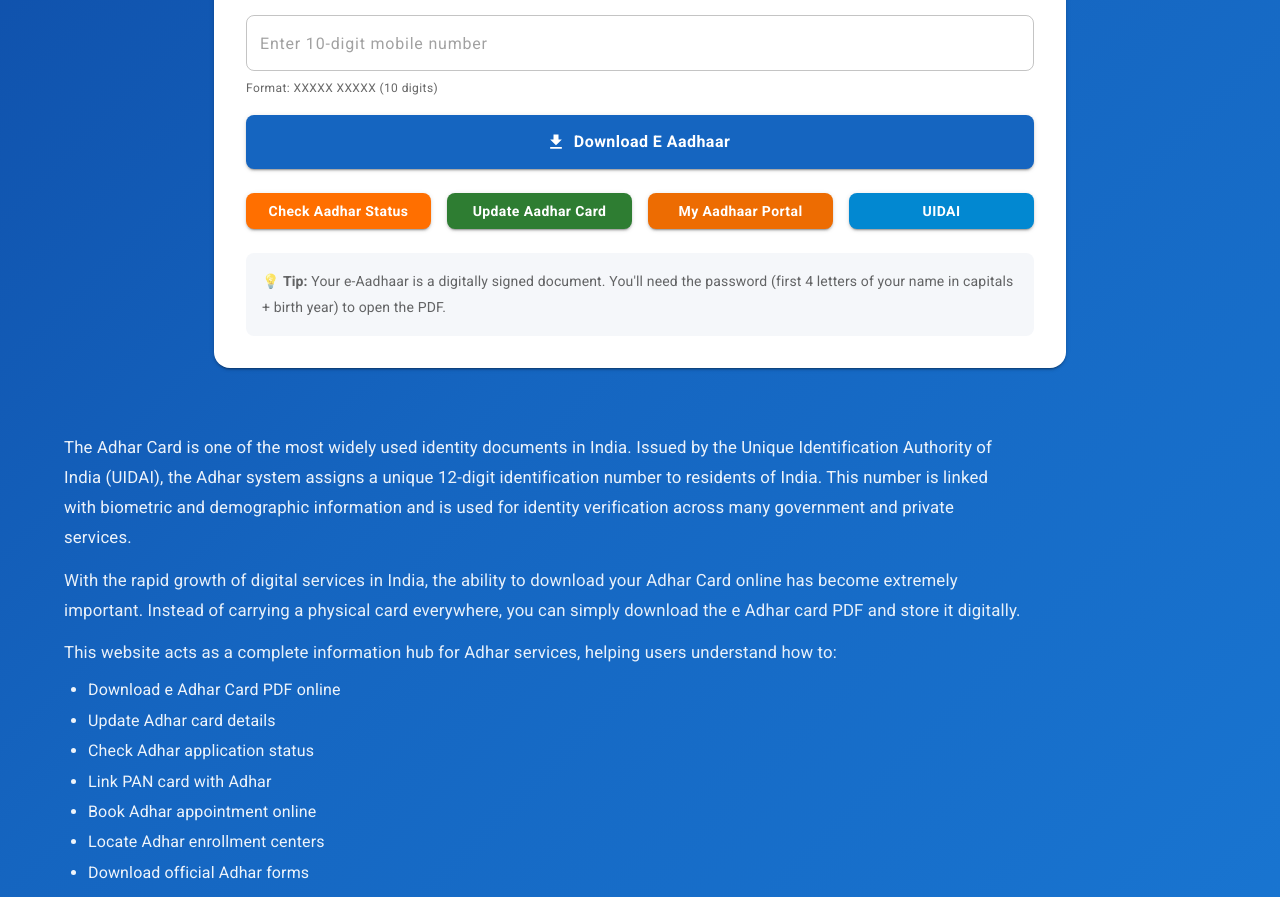
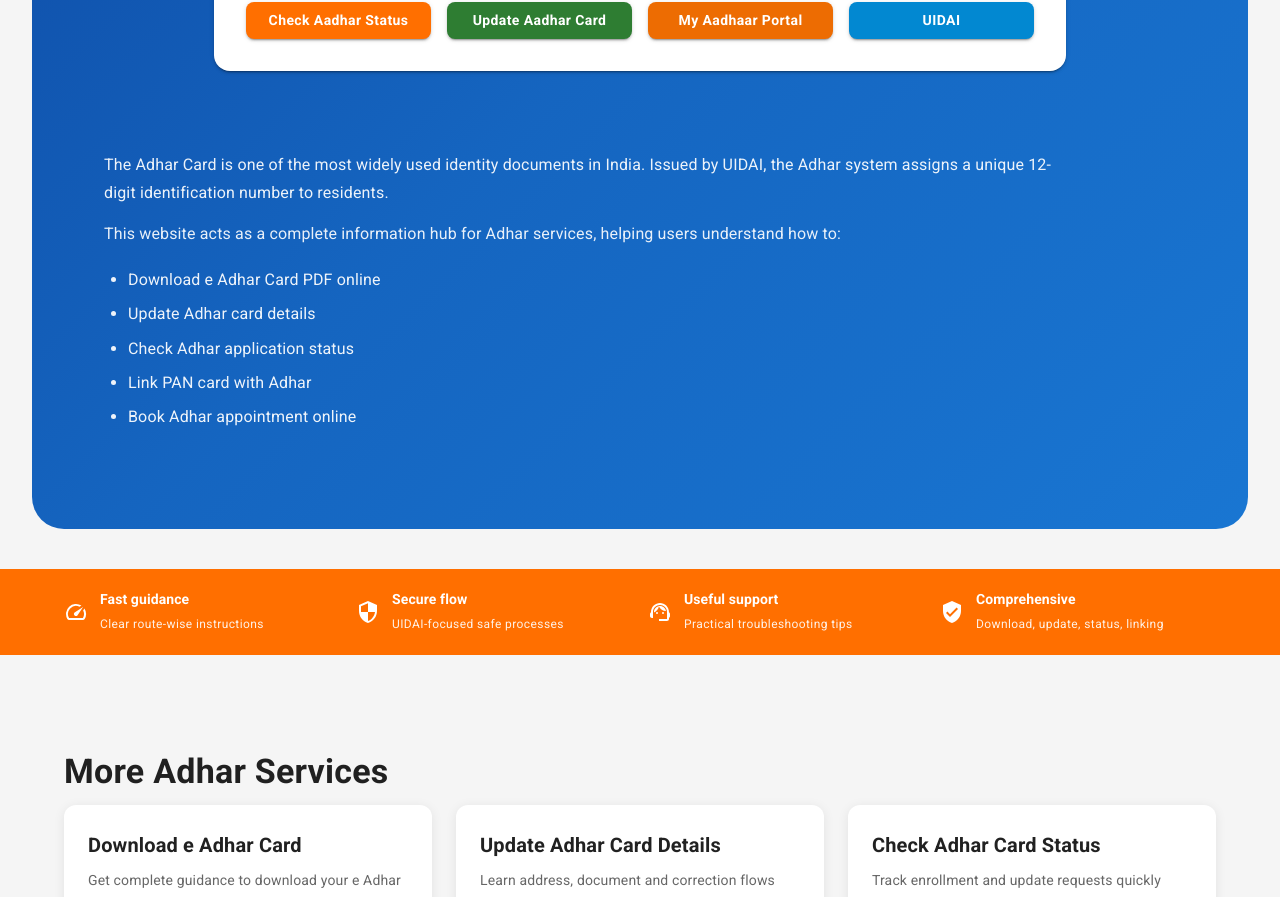
Before and after one commit to chiragtelar/aadharcard, a React (Create React App) app: page / in a window 1280 px wide. Shown: the part 619-1516 px from the top of the page. Built offline with nearby package versions, Linux system fonts and the light colour scheme.

Commit message:
Hero section update

```diff
--- a/src/components/QuickAadharDownload.jsx
+++ b/src/components/QuickAadharDownload.jsx
@@ -49,7 +49,7 @@
   return (
     <Box sx={{ bgcolor: 'linear-gradient(rgba(13, 71, 161, 0.08), rgba(25, 118, 210, 0.08))', py: { xs: 6, md: 8 } }}>
       <Container maxWidth="md">
-        <Typography
+        {/*<Typography
           component="h2"
           variant="h5"
           fontWeight={700}
@@ -58,13 +58,13 @@
         >
           Aadhar Card Download – Get E Aadhaar
         </Typography>
-        <Typography
+         <Typography
           variant="body1"
           color="text.secondary"
           sx={{ textAlign: 'center', mb: 4, lineHeight: 1.8 }}
         >
           Enter your mobile number below to quickly continue with e-Aadhaar download steps.
-        </Typography>
+        </Typography> */}
 
         <Paper
           elevation={2}
@@ -118,16 +118,19 @@
                 fullWidth
                 variant="contained"
                 color="primary"
-                onClick={handleSubmit}
+                component="a"
+                href="https://uidai.gov.in/"
+                target="_blank"
+                rel="noopener noreferrer"
                 startIcon={<DownloadIcon />}
                 sx={{
                   py: 1.6,
-                  fontWeight: 700,
+                  fontWeight: 400,
                   fontSize: '1rem',
                   textTransform: 'none',
                 }}
               >
-                Download E Aadhaar
+                Download
               </Button>
             </Grid>
           </Grid>
@@ -193,11 +196,11 @@
             </Alert>
           )}
 
-          <Box sx={{ mt: 3, p: 2, bgcolor: '#f5f7fa', borderRadius: 1 }}>
+          {/* <Box sx={{ mt: 3, p: 2, bgcolor: '#f5f7fa', borderRadius: 1 }}>
             <Typography variant="body2" color="text.secondary" sx={{ lineHeight: 1.8 }}>
               <strong>💡 Tip:</strong> Your e-Aadhaar is a digitally signed document. You'll need the password (first 4 letters of your name in capitals + birth year) to open the PDF.
             </Typography>
-          </Box>
+          </Box> */}
         </Paper>
       </Container>
     </Box>
--- a/src/pages/Home.jsx
+++ b/src/pages/Home.jsx
@@ -15,6 +15,9 @@
   Divider,
 } from '@mui/material';
 import DownloadIcon from '@mui/icons-material/Download';
+import VerifiedIcon from '@mui/icons-material/Verified';
+import ShieldIcon from '@mui/icons-material/Security';
+import StarIcon from '@mui/icons-material/Star';
 import VerifiedUserIcon from '@mui/icons-material/VerifiedUser';
 import SpeedIcon from '@mui/icons-material/Speed';
 import SupportAgentIcon from '@mui/icons-material/SupportAgent';
@@ -120,43 +123,32 @@
   return (
     <Box>
       {/* ── Hero ── */}
-      <Box sx={{ background: 'linear-gradient(135deg, #0d47a1 0%, #1565c0 50%, #1976d2 100%)', color: 'white', py: { xs: 8, md: 11 } }}>
-        <Container maxWidth="lg">
-          <Chip label="Adhar Services Guide" color="secondary" sx={{ mb: 2, fontWeight: 600 }} />
-          <Typography component="h1" className="hero-title" variant="h2" fontWeight={700} gutterBottom sx={{ fontSize: { xs: '1.8rem', md: '3rem' }, maxWidth: 980 }}>
+      <Box sx={{ py: { xs: 4, md: 5 }, px: { xs: 2, md: 4 }, display: 'flex', justifyContent: 'center', alignItems: 'center' }}>
+        <Box sx={{ background: 'linear-gradient(135deg, #0d47a1 0%, #1565c0 50%, #1976d2 100%)', color: 'white', py: { xs: 6, md: 9 }, px: { xs: 3, md: 6 }, borderRadius: { xs: 3, md: 4 }, maxWidth: '1280px', width: '100%' }}>
+          <Container maxWidth="lg">
+          {/* <Chip label="Adhar Services Guide" color="secondary" sx={{ mb: 2, fontWeight: 600 }} /> */}
+          <Typography component="h1" className="hero-title" variant="h2" fontWeight={700} gutterBottom sx={{ fontSize: { xs: '1.8rem', md: '2.8rem' }, maxWidth: 980, mb: 2 }}>
             Adhar Card Download Online – Complete Guide to e Adhar Card, Updates &amp; Status Check
           </Typography>
 
+          {/* Quick Download Form - Top Priority */}
           <QuickAadharDownload />
 
-          <Typography className="intro-text" variant="body1" sx={{ opacity: 0.92, maxWidth: 960, mb: 1.5, lineHeight: 1.8, fontSize: '1.05rem' }}>
-            The Adhar Card is one of the most widely used identity documents in India. Issued by the Unique Identification Authority of India (UIDAI), the Adhar system assigns a unique 12-digit identification number to residents of India. This number is linked with biometric and demographic information and is used for identity verification across many government and private services.
+          <Typography className="intro-text" variant="body1" sx={{ opacity: 0.92, maxWidth: 960, mb: 1.5, lineHeight: 1.8, fontSize: '1rem', mt: 2 }}>
+            The Adhar Card is one of the most widely used identity documents in India. Issued by UIDAI, the Adhar system assigns a unique 12-digit identification number to residents.
           </Typography>
-          <Typography variant="body1" sx={{ opacity: 0.9, maxWidth: 960, mb: 1.5, lineHeight: 1.8, fontSize: '1.05rem' }}>
-            With the rapid growth of digital services in India, the ability to download your Adhar Card online has become extremely important. Instead of carrying a physical card everywhere, you can simply download the e Adhar card PDF and store it digitally.
-          </Typography>
-          <Typography variant="body1" sx={{ opacity: 0.9, maxWidth: 960, mb: 1, lineHeight: 1.8, fontSize: '1.05rem' }}>
+          <Typography variant="body1" sx={{ opacity: 0.9, maxWidth: 960, mb: 2, lineHeight: 1.8, fontSize: '1rem' }}>
             This website acts as a complete information hub for Adhar services, helping users understand how to:
           </Typography>
           <Box component="ul" sx={{ pl: 3, maxWidth: 720, mb: 3 }}>
-            {heroHighlights.map((item) => (
-              <Typography component="li" key={item} variant="body1" sx={{ lineHeight: 1.9, opacity: 0.93 }}>
+            {heroHighlights.slice(0, 5).map((item) => (
+              <Typography component="li" key={item} variant="body1" sx={{ lineHeight: 1.9, opacity: 0.93, mb: 0.5 }}>
                 {item}
               </Typography>
             ))}
           </Box>
-          <Box sx={{ display: 'flex', gap: 2, flexWrap: 'wrap' }}>
-            <Button component={RouterLink} to="/by-number-mobile" variant="contained" color="secondary" startIcon={<DownloadIcon />} sx={{ fontWeight: 700 }}>
-              Download e Adhar Card
-            </Button>
-            <Button component={RouterLink} to="/update" variant="outlined" sx={{ color: 'white', borderColor: 'white', fontWeight: 700, '&:hover': { borderColor: 'white', bgcolor: 'rgba(255,255,255,0.08)' } }}>
-              Update Aadhaar Details
-            </Button>
-            <Button component={RouterLink} to="/status" variant="outlined" sx={{ color: 'white', borderColor: 'rgba(255,255,255,0.7)', fontWeight: 700, '&:hover': { borderColor: 'white', bgcolor: 'rgba(255,255,255,0.08)' } }}>
-              Check Adhar Status
-            </Button>
-          </Box>
         </Container>
+      </Box>
       </Box>
 
       {/* ── Feature Bar ── */}
```
